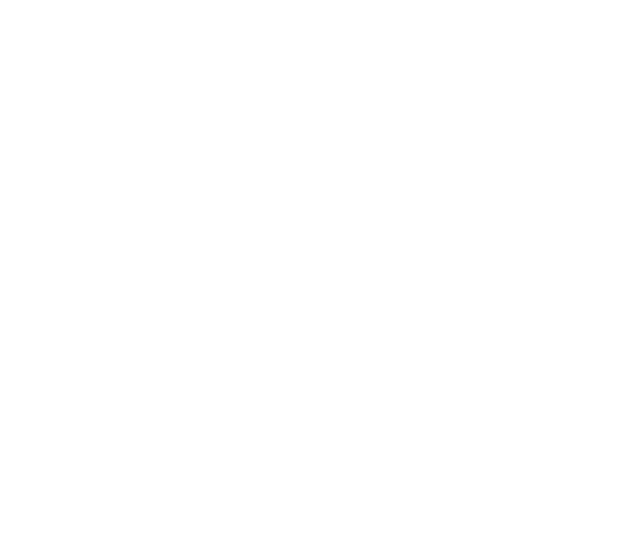
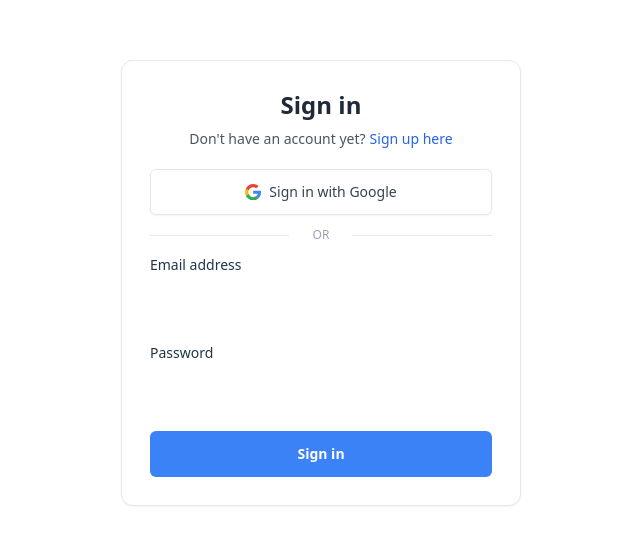
Before and after one commit to AmiinMuse/FareShareNU, a React (Vite) app: page /signin in a window 1280 px wide. Before the commit this address had no page. Shown: the part 131-676 px from the top of the page, without its empty margins (319-959 px from the left). Built offline with nearby package versions, Linux system fonts and the light colour scheme.

Commit message:
fixed links + updated auth + minor styling changes

```diff
--- a/src/App.jsx
+++ b/src/App.jsx
@@ -8,7 +8,7 @@
 // Pages
 import Home from './pages/Home'
 import About from './pages/About'
-import LogIn from './pages/LogIn'
+import SignIn from './pages/SignIn'
 import SignUp from './pages/SignUp'
 import Help from './pages/Help'
 
@@ -45,11 +45,11 @@
       <Routes>
         <Route path="/" element={<HomeLayout/>}>
           <Route index element={<Home/>}/>
+          <Route path="help" element={<Help/>}/>
+          <Route path="about" element={<About/>}/>
         </Route>
-        <Route path="login" element={<LogIn setSession={setSession}/>}/>
+        <Route path="signin" element={<SignIn/>}/>
         <Route path="signup" element={<SignUp/>}/>
-        <Route path="help" element={<Help/>}/>
-        <Route path="about" element={<About/>}/>
         <Route path="dashboard" element={<Dashboard session={session}/>}>
           <Route index element={<GroupSearch/>}/>
           <Route path="groups" element={<GroupsOverview/>}/>
--- a/src/components/Footer.jsx
+++ b/src/components/Footer.jsx
@@ -4,12 +4,12 @@
     return (
         <footer className="mt-auto w-full max-w-[85rem] py-10 px-4 sm:px-6 lg:px-8 mx-auto">
             <div className="text-center">
-                <div>
-                <a className="flex-none text-xl font-semibold text-black dark:text-white" href="#" aria-label="Brand">Brand</a>
-                </div>
+                {/* <div>
+                <a className="flex-none text-xl font-semibold text-black dark:text-white" href="#" aria-label="Brand">FareShare</a>
+                </div> */}
 
                 <div class="mt-3">
-                <p class="text-gray-500">For the Northwestern Community.</p>
+                <p class="text-gray-500">Built with ❤️ for the Northwestern community.</p>
 
                 </div>
 
--- a/src/components/Hero.jsx
+++ b/src/components/Hero.jsx
@@ -12,11 +12,11 @@
             </div>
 
             <div className="mt-5 max-w-3xl text-center mx-auto">
-                <p className="text-lg text-gray-600 dark:text-gray-400">Effortlessly share rides with fellow Wildcats and save money with FareShareNU</p>
+                <p className="text-lg text-gray-600 dark:text-gray-400">Effortlessly share rides with fellow Wildcats and save money with FareShare</p>
             </div>
 
             <div className="mt-8 grid gap-3 w-full sm:inline-flex sm:justify-center">
-            <a className="inline-flex justify-center items-center gap-x-3 text-center bg-gradient-to-tl from-blue-600 to-violet-600 hover:from-violet-600 hover:to-blue-600 border border-transparent text-white text-sm font-medium rounded-full focus:outline-none focus:ring-2 focus:ring-blue-600 focus:ring-offset-2 focus:ring-offset-white py-3 px-4 dark:focus:ring-offset-gray-800" href="#">
+            <a className="inline-flex justify-center items-center gap-x-3 text-center bg-gradient-to-tl from-blue-600 to-violet-600 hover:from-violet-600 hover:to-blue-600 border border-transparent text-white text-sm font-medium rounded-full focus:outline-none focus:ring-2 focus:ring-blue-600 focus:ring-offset-2 focus:ring-offset-white py-3 px-4 dark:focus:ring-offset-gray-800" href="/about">
                 Learn More
             </a>
 
--- a/src/pages/LogIn.css
+++ b/src/pages/SignIn.css
@@ -9,3 +9,7 @@
 .text-input {
     outline: 1px solid rgba(255, 255, 255, 0.25);
 }
+
+.left-margin {
+    margin-left: 4px;
+}
--- a/src/pages/LogIn.jsx
+++ b/src/pages/SignIn.jsx
@@ -1,9 +1,9 @@
 import React, { useEffect, useState } from "react";
 import { supabase } from "../../supabaseClient";
 
-import "./LogIn.css"
+import "./SignIn.css"
 
-const LogIn = ({setSession}) => {
+const SignIn = () => {
     const signInWithEmail = async (e) => {
         e.preventDefault();
 
@@ -14,7 +14,9 @@
             password: password
         })
 
-        console.log(data)
+        if (data) {
+            window.location = "/dashboard"
+        }
     }
 
     return (
@@ -26,7 +28,7 @@
                         <h1 className="block text-2xl font-bold text-gray-800 dark:text-white">Sign in</h1>
                         <p className="mt-2 text-sm text-gray-600 dark:text-gray-400">
                         Don't have an account yet?
-                        <a className="text-blue-600 decoration-2 hover:underline font-medium" href="../examples/html/signup.html">
+                        <a className="left-margin text-blue-600 decoration-2 hover:underline font-medium" href="/signup">
                             Sign up here
                         </a>
                         </p>
@@ -63,7 +65,7 @@
                             <div>
                             <div className="flex justify-between items-center">
                                 <label htmlFor="password" className="block text-sm mb-2 dark:text-white">Password</label>
-                                <a className="text-sm text-blue-600 decoration-2 hover:underline font-medium" href="../examples/html/recover-account.html">Forgot password?</a>
+                                {/* <a className="text-sm text-blue-600 decoration-2 hover:underline font-medium" href="../examples/html/recover-account.html">Forgot password?</a> */}
                             </div>
                             <div className="relative">
                                 <input type="password" id="password" name="password" className="text-input py-3 px-4 block w-full border-gray-200 rounded-md text-sm focus:border-blue-500 focus:ring-blue-500 dark:bg-gray-800 dark:border-gray-700 dark:text-gray-400" required aria-describedby="password-error"/>
@@ -76,14 +78,14 @@
                             <p className="hidden text-xs text-red-600 mt-2" id="password-error">8+ characters required</p>
                             </div>
 
-                            <div className="flex items-center">
+                            {/* <div className="flex items-center">
                             <div className="flex">
                                 <input id="remember-me" name="remember-me" type="checkbox" className="shrink-0 mt-0.5 border-gray-200 rounded text-blue-600 pointer-events-none focus:ring-blue-500 dark:bg-gray-800 dark:border-gray-700 dark:checked:bg-blue-500 dark:checked:border-blue-500 dark:focus:ring-offset-gray-800"/>
                             </div>
                             <div className="ml-3">
                                 <label htmlFor="remember-me" className="text-sm dark:text-white">Remember me</label>
                             </div>
-                            </div>
+                            </div> */}
 
                             <button type="submit" className="py-3 px-4 inline-flex justify-center items-center gap-2 rounded-md border border-transparent font-semibold bg-blue-500 text-white hover:bg-blue-600 focus:outline-none focus:ring-2 focus:ring-blue-500 focus:ring-offset-2 transition-all text-sm dark:focus:ring-offset-gray-800">Sign in</button>
                         </div>
@@ -96,4 +98,4 @@
     )
 }
 
-export default LogIn;
+export default SignIn;
--- a/src/pages/SignUp.css
+++ b/src/pages/SignUp.css
@@ -13,3 +13,7 @@
 .text-input.invalidate {
     outline: 1px solid rgba(255, 0, 0, 0.5);
 }
+
+.left-margin {
+    margin-left: 4px;
+}
--- a/src/pages/SignUp.jsx
+++ b/src/pages/SignUp.jsx
@@ -22,7 +22,7 @@
                 }
             })
 
-            console.log(data)
+            window.location = "/dashboard"
         }
     }
 
@@ -77,7 +77,7 @@
                         <h1 className="block text-2xl font-bold text-gray-800 dark:text-white">Sign up</h1>
                         <p className="mt-2 text-sm text-gray-600 dark:text-gray-400">
                         Already have an account?
-                        <a className="text-blue-600 decoration-2 hover:underline font-medium" href="../examples/html/signin.html">
+                        <a className="left-margin text-blue-600 decoration-2 hover:underline font-medium" href="/signin">
                             Sign in here
                         </a>
                         </p>
```
Also changed, not shown: src/components/GroupList.jsx (added, +7 -0 lines), src/components/Header.jsx (+4 -4 lines).
